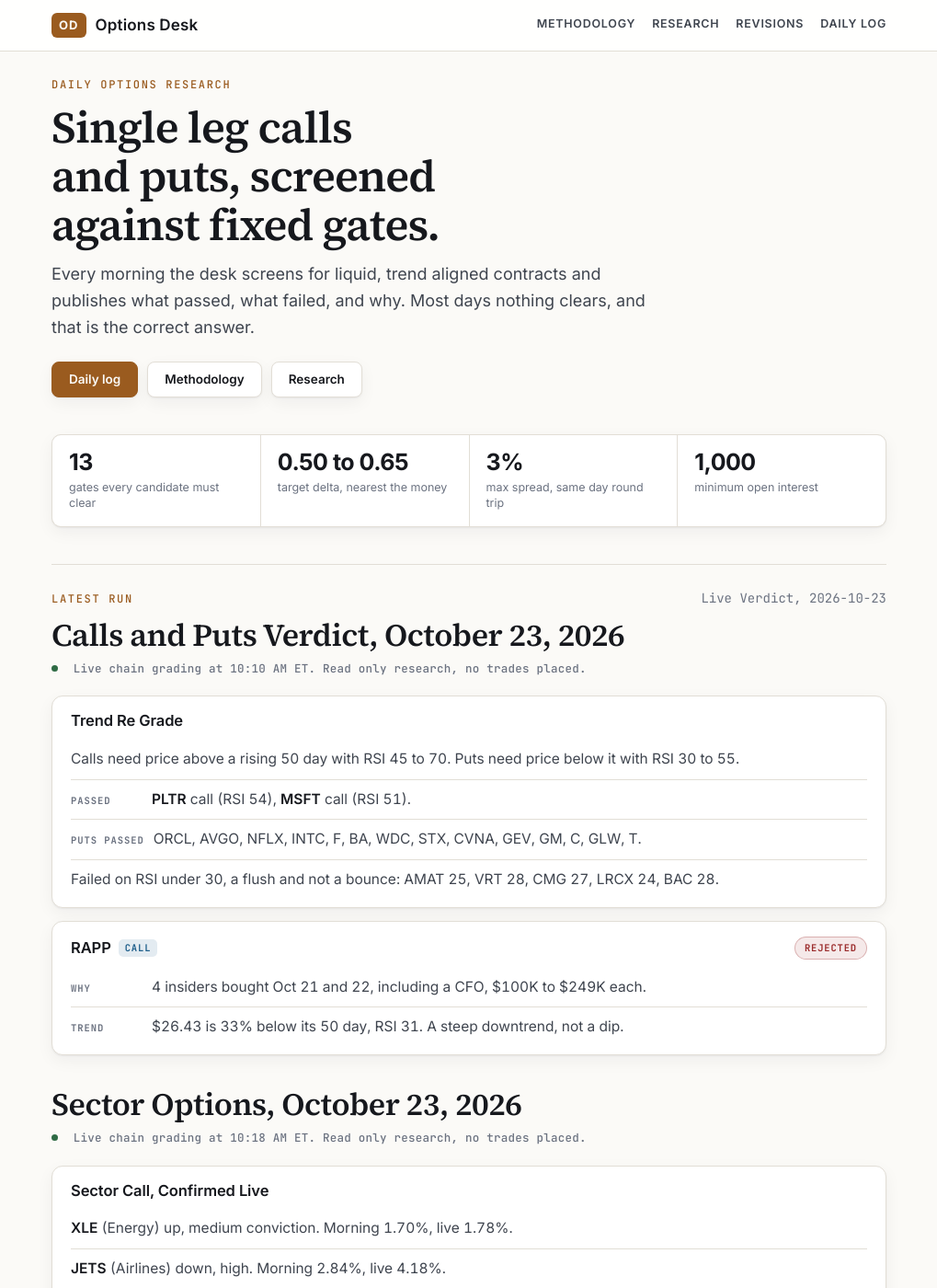
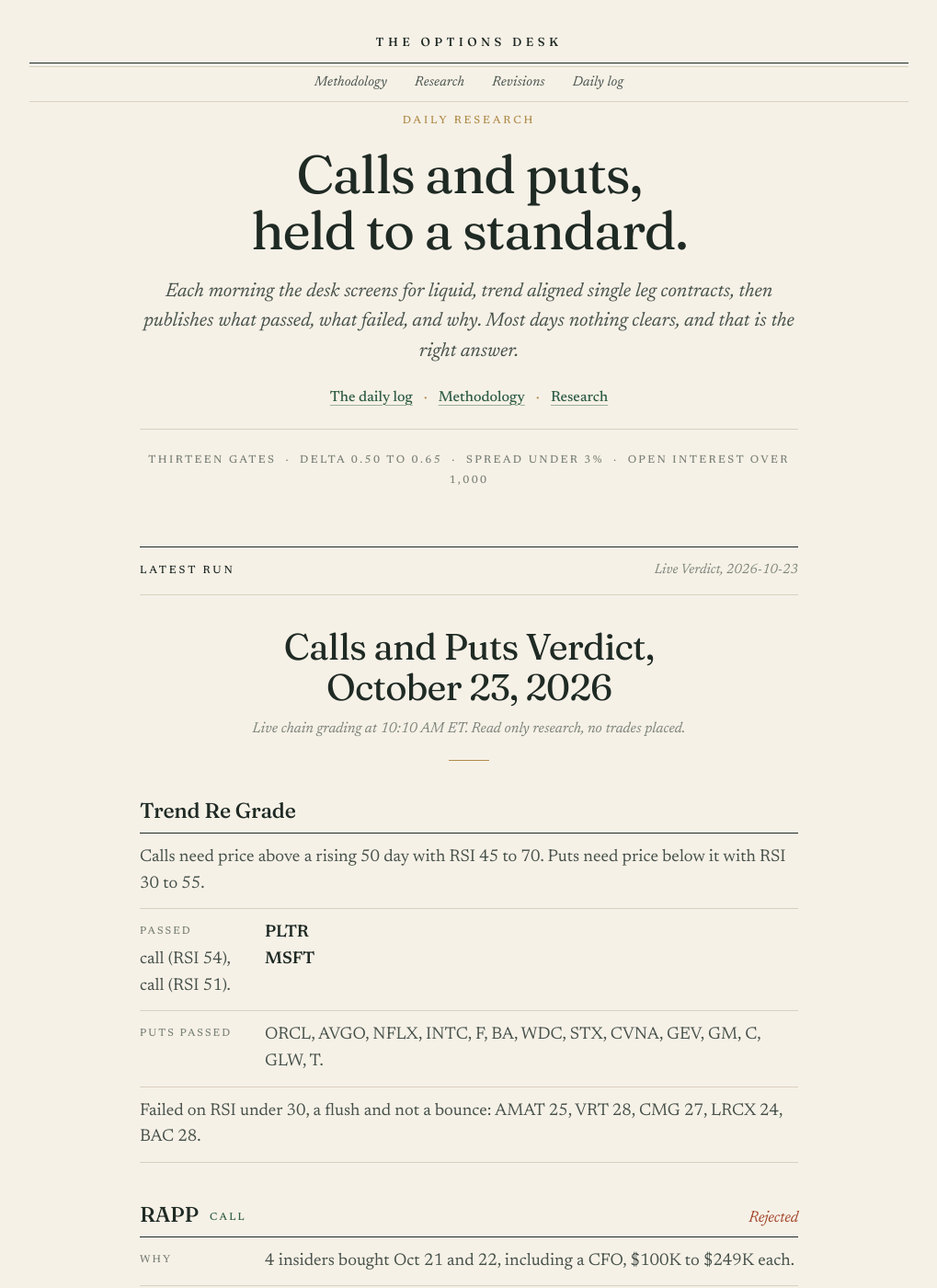
Before and after one commit to carolinehutchins05-prog/options-desk, a Jekyll site: the page built from index.md, in a window 1280 px wide and 1400 px high. Shown: the whole window at 92% size, without its empty margins (130-1149 px from the left). Built offline with Jekyll 4.4.1, drawn with Linux system fonts in a browser that asks for light colours; some of the changed text lies outside the part shown.

Commit message:
Live Verdict, 2026-10-23
Co-Authored-By: Claude Opus 5 <noreply@anthropic.com>

```diff
--- a/_layouts/default.html
+++ b/_layouts/default.html
@@ -7,7 +7,7 @@
 <meta name="description" content="{{ page.description | default: site.description }}">
 <link rel="preconnect" href="https://fonts.googleapis.com">
 <link rel="preconnect" href="https://fonts.gstatic.com" crossorigin>
-<link href="https://fonts.googleapis.com/css2?family=Inter:wght@400;500;600;700&family=Source+Serif+4:opsz,wght@8..60,400;8..60,600&family=JetBrains+Mono:wght@400;500;700&display=swap" rel="stylesheet">
+<link href="https://fonts.googleapis.com/css2?family=Fraunces:ital,opsz,wght@0,9..144,400;0,9..144,500;0,9..144,600;1,9..144,400&family=Newsreader:ital,opsz,wght@0,6..72,400;0,6..72,500;0,6..72,600;1,6..72,400&display=swap" rel="stylesheet">
 <link rel="stylesheet" href="{{ '/assets/style.css' | relative_url }}?v={{ site.time | date: '%s' }}">
 </head>
 <body>
@@ -15,8 +15,7 @@
 <header class="site">
   <div class="wrap">
     <a class="brand" href="{{ '/' | relative_url }}">
-      <span class="mark">OD</span>
-      <span class="brandtext">Options Desk</span>
+The Options Desk
     </a>
     <nav>
       <a href="{{ '/methodology' | relative_url }}">Methodology</a>
@@ -62,7 +61,7 @@
       var n=li.firstChild;
       if(n && n.nodeType===3){
         var m=n.nodeValue.match(/^([A-Za-z][A-Za-z ]{1,24}):\s+/);
-        if(m){ var k=document.createElement('span'); k.className='k'; k.textContent=m[1]; n.nodeValue=n.nodeValue.slice(m[0].length); li.insertBefore(k,n); }
+        if(m){ var k=document.createElement('span'); k.className='k'; li.classList.add('lab'); k.textContent=m[1]; n.nodeValue=n.nodeValue.slice(m[0].length); li.insertBefore(k,n); }
       }
     });
   });
--- a/assets/style.css
+++ b/assets/style.css
@@ -1,186 +1,147 @@
 :root{
-  --ink:#16181d; --ink2:#3f454f; --ink3:#6b7280;
-  --bg:#fbfaf7; --surface:#ffffff; --line:#e2ded6;
-  --accent:#9a5b1f; --accent-soft:#f3e9dc;
-  --pass:#2f6b45; --fail:#9c2d2d; --warn:#8a6518;
-  --mono:"JetBrains Mono",ui-monospace,SFMono-Regular,Menlo,monospace;
-  --serif:"Source Serif 4",Georgia,serif;
-  --measure:68ch;
+  --bg:#f6f1e7; --surface:#fbf8f1; --ink:#1f2a24; --ink2:#46514a; --ink3:#7b8279;
+  --line:#d9d1bf; --accent:#2f5d46; --accent-soft:#e9e4d3; --gold:#b08d4a;
+  --pass:#2f5d46; --fail:#a4492e; --warn:#8a6518; --call:#2f5d46; --put:#8a5a2b;
+  --display:"Fraunces",Georgia,serif; --body:"Newsreader",Georgia,serif;
 }
 @media (prefers-color-scheme:dark){
   :root:not([data-theme="light"]){
-    --ink:#e8e6e1; --ink2:#b3b0a9; --ink3:#86837c;
-    --bg:#101216; --surface:#171a1f; --line:#2a2e35;
-    --accent:#d79a4e; --accent-soft:#2a2118;
-    --pass:#6fba8b; --fail:#e08484; --warn:#d7b05a;
+    --bg:#121a16; --surface:#18221d; --ink:#ece6d8; --ink2:#b9b8aa; --ink3:#85887c;
+    --line:#2b3830; --accent:#8fc2a3; --accent-soft:#1d2a23; --gold:#c9a864;
+    --pass:#8fc2a3; --fail:#de8d72; --warn:#d7b05a; --call:#8fc2a3; --put:#d8a874;
   }
 }
 :root[data-theme="dark"]{
-  --ink:#e8e6e1; --ink2:#b3b0a9; --ink3:#86837c;
-  --bg:#101216; --surface:#171a1f; --line:#2a2e35;
-  --accent:#d79a4e; --accent-soft:#2a2118;
-  --pass:#6fba8b; --fail:#e08484; --warn:#d7b05a;
+  --bg:#121a16; --surface:#18221d; --ink:#ece6d8; --ink2:#b9b8aa; --ink3:#85887c;
+  --line:#2b3830; --accent:#8fc2a3; --accent-soft:#1d2a23; --gold:#c9a864;
+  --pass:#8fc2a3; --fail:#de8d72; --warn:#d7b05a; --call:#8fc2a3; --put:#d8a874;
 }
 *{box-sizing:border-box}
 html{-webkit-text-size-adjust:100%}
-body{margin:0;background:var(--bg);color:var(--ink);font:400 18px/1.65 var(--serif);
-  font-variant-numeric:tabular-nums;-webkit-font-smoothing:antialiased}
-.wrap{width:100%;max-width:940px;margin:0 auto;padding:0 16px}
+body{margin:0;background:var(--bg);color:var(--ink);font:400 19px/1.65 var(--body);
+  font-variant-numeric:lining-nums tabular-nums;-webkit-font-smoothing:antialiased;text-rendering:optimizeLegibility}
+.wrap{width:100%;max-width:1000px;margin:0 auto;padding:0 22px}
+main.wrap{max-width:760px}
 .skip{position:absolute;left:-9999px}
 .skip:focus{left:8px;top:8px;background:var(--surface);padding:8px;z-index:9}
-a{color:var(--accent);text-decoration-thickness:1px;text-underline-offset:3px}
-a:focus-visible,button:focus-visible{outline:2px solid var(--accent);outline-offset:2px}
+a{color:var(--accent);text-decoration-thickness:1px;text-underline-offset:4px;text-decoration-color:color-mix(in srgb,var(--accent) 45%,transparent)}
+a:hover{text-decoration-color:var(--accent)}
+a:focus-visible{outline:2px solid var(--accent);outline-offset:3px}
 
-header.site{border-bottom:1px solid var(--line);background:var(--surface);position:sticky;top:0;z-index:5}
-header.site .wrap{display:flex;flex-wrap:wrap;gap:12px 24px;align-items:center;justify-content:space-between;padding:14px 16px}
-.brand{display:flex;align-items:center;gap:10px;color:var(--ink);text-decoration:none}
-.mark{font:700 13px/1 var(--mono);letter-spacing:.08em;background:var(--accent);color:var(--bg);
-  padding:7px 8px;border-radius:3px}
-.brandtext{font:600 17px/1 var(--serif);letter-spacing:.01em}
-header nav{display:flex;flex-wrap:wrap;gap:4px 18px}
-header nav a{font:500 13px/1 var(--mono);letter-spacing:.04em;text-transform:uppercase;
-  color:var(--ink2);text-decoration:none;padding:4px 0;border-bottom:2px solid transparent}
-header nav a:hover{color:var(--accent);border-bottom-color:var(--accent)}
+/* masthead */
+header.site{text-align:center;padding:30px 0 0}
+header.site .wrap{display:block}
+.brand{display:inline-block;font:500 13px/1 var(--display);letter-spacing:.34em;text-transform:uppercase;
+  color:var(--ink);text-decoration:none;padding-bottom:16px}
+header nav{display:flex;justify-content:center;flex-wrap:wrap;gap:6px 30px;
+  border-top:1px solid var(--ink);border-bottom:1px solid var(--line);padding:13px 0;position:relative}
+header nav::before{content:"";position:absolute;left:0;right:0;top:3px;border-top:1px solid var(--line)}
+header nav a{font:500 15px/1 var(--body);font-style:italic;color:var(--ink2);text-decoration:none;letter-spacing:.01em}
+header nav a:hover{color:var(--accent)}
 
-main{padding:52px 16px 72px}
-main>*{max-width:var(--measure)}
-main>table,main>.full,main>.scroll{max-width:none}
+main{padding:54px 22px 80px}
 
-h1{font:600 clamp(32px,5vw,44px)/1.12 var(--serif);letter-spacing:-.015em;margin:0 0 8px;text-wrap:balance}
-h2{font:600 26px/1.25 var(--serif);margin:52px 0 12px;text-wrap:balance;
-  padding-top:18px;border-top:1px solid var(--line)}
-h3{font:600 20px/1.3 var(--serif);margin:32px 0 8px}
-h1+.lede{font:400 21px/1.55 var(--serif);color:var(--ink2);margin:0 0 8px;max-width:62ch}
-p,ul,ol{margin:0 0 18px}
-li{margin-bottom:7px}
+h1{font:400 clamp(34px,5.4vw,50px)/1.1 var(--display);letter-spacing:-.018em;margin:0 0 14px;text-wrap:balance;font-variation-settings:"opsz" 120}
+h2{font:500 28px/1.2 var(--display);letter-spacing:-.01em;margin:60px 0 14px;text-wrap:balance}
+h3{font:500 21px/1.3 var(--display);margin:34px 0 8px}
+p,ul,ol{margin:0 0 20px}
+li{margin-bottom:8px}
 strong{font-weight:600}
-code{font:500 .86em/1.5 var(--mono);background:var(--accent-soft);padding:2px 5px;border-radius:3px}
-pre{background:var(--surface);border:1px solid var(--line);border-radius:6px;padding:14px 16px;overflow-x:auto}
+em{font-style:italic}
+code{font:400 .84em/1.5 ui-monospace,SFMono-Regular,Menlo,monospace;background:var(--accent-soft);padding:2px 6px;border-radius:3px}
+pre{background:var(--surface);border:1px solid var(--line);padding:14px 16px;overflow-x:auto}
 pre code{background:none;padding:0;font-size:13px}
-blockquote{margin:0 0 22px;padding:2px 0 2px 18px;border-left:3px solid var(--accent);
-  color:var(--ink2);font-style:normal}
+blockquote{margin:0 0 24px;padding:2px 0 2px 20px;border-left:2px solid var(--gold);color:var(--ink2);font-style:italic}
 blockquote p:last-child{margin-bottom:0}
-hr{border:0;border-top:1px solid var(--line);margin:40px 0}
+hr{border:0;border-top:1px solid var(--line);margin:44px 0}
+.eyebrow{font:500 12px/1 var(--body);letter-spacing:.24em;text-transform:uppercase;color:var(--gold);margin:0 0 18px}
+.lede{font:italic 400 22px/1.5 var(--body);color:var(--ink2);margin:0 0 10px;max-width:none}
+.meta{font:italic 400 15px/1.5 var(--body);color:var(--ink3)}
+.pass{color:var(--pass);font-weight:600}
+.fail{color:var(--fail);font-weight:600}
 
-.eyebrow{font:500 12px/1 var(--mono);letter-spacing:.14em;text-transform:uppercase;
-  color:var(--ink3);margin:0 0 14px}
-.scroll{overflow-x:auto;margin:0 0 24px;border:1px solid var(--line);border-radius:6px;background:var(--surface)}
-table{border-collapse:collapse;width:100%;font:400 15px/1.45 var(--mono);margin:0 0 24px}
-.scroll table{margin:0;border:0}
-th,td{text-align:left;padding:10px 14px;border-bottom:1px solid var(--line);vertical-align:top}
-th{font-weight:700;font-size:12px;letter-spacing:.07em;text-transform:uppercase;color:var(--ink3);
-  background:var(--bg);white-space:nowrap}
+/* tables, booktabs style */
+.scroll{overflow-x:auto;margin:0 0 28px;border-top:1.5px solid var(--ink);border-bottom:1.5px solid var(--ink)}
+table{border-collapse:collapse;width:100%;font:400 16px/1.45 var(--body);margin:0 0 26px}
+.scroll table{margin:0}
+th,td{text-align:left;padding:11px 14px 11px 0;border-bottom:1px solid var(--line);vertical-align:top}
+th{font:500 12px/1.3 var(--body);letter-spacing:.14em;text-transform:uppercase;color:var(--ink3);white-space:nowrap;border-bottom:1px solid var(--ink)}
 tbody tr:last-child td{border-bottom:0}
-td strong{font-weight:700}
-.pass{color:var(--pass);font-weight:700}
-.fail{color:var(--fail);font-weight:700}
 
-.cards{display:grid;gap:14px;grid-template-columns:repeat(auto-fit,minmax(240px,1fr));
-  margin:0 0 28px;max-width:none}
-.card{display:block;background:var(--surface);border:1px solid var(--line);border-radius:6px;
-  padding:18px 20px;text-decoration:none;color:inherit}
-.card:hover{border-color:var(--accent)}
-.card h3{margin:0 0 6px;font-size:18px}
-.card p{margin:0;font-size:15px;color:var(--ink2);line-height:1.5}
-.card .tag{font:500 11px/1 var(--mono);letter-spacing:.1em;text-transform:uppercase;
-  color:var(--accent);display:block;margin:0 0 9px}
+/* research cards become an index */
+.cards{display:block;margin:10px 0 30px}
+.card{display:block;border-top:1px solid var(--line);padding:24px 0;text-decoration:none;color:inherit}
+.card:last-child{border-bottom:1px solid var(--line)}
+.card h3{margin:0 0 6px;font-size:23px}
+.card:hover h3{color:var(--accent)}
+.card p{margin:0;color:var(--ink2);font-size:18px;line-height:1.55}
+.card .tag{font:500 11.5px/1 var(--body);letter-spacing:.22em;text-transform:uppercase;color:var(--gold);display:block;margin:0 0 10px}
 
-.kpi{display:grid;gap:1px;grid-template-columns:repeat(auto-fit,minmax(150px,1fr));
-  background:var(--line);border:1px solid var(--line);border-radius:6px;overflow:hidden;
-  margin:0 0 30px;max-width:none}
-.kpi>div{background:var(--surface);padding:16px 18px}
-.kpi .n{font:700 25px/1.1 var(--mono);display:block;margin-bottom:5px}
-.kpi .l{font:400 13px/1.35 var(--serif);color:var(--ink3);display:block}
+/* figures */
+.kpi{display:grid;grid-template-columns:repeat(auto-fit,minmax(140px,1fr));gap:0;margin:8px 0 38px;
+  border-top:1px solid var(--ink);border-bottom:1px solid var(--line)}
+.kpi>div{padding:18px 18px 18px 0}
+.kpi .n{font:400 34px/1.05 var(--display);display:block;margin-bottom:6px;letter-spacing:-.02em}
+.kpi .l{font:italic 400 15px/1.35 var(--body);color:var(--ink3);display:block}
+.note{border-left:2px solid var(--gold);padding:2px 0 2px 20px;margin:0 0 26px;font-style:italic;color:var(--ink2)}
+.note p:last-child{margin-bottom:0}
+.note .h{font:500 11.5px/1 var(--body);font-style:normal;letter-spacing:.22em;text-transform:uppercase;color:var(--gold);display:block;margin-bottom:9px}
 
-.note{background:var(--surface);border:1px solid var(--line);border-left:3px solid var(--accent);
-  border-radius:0 6px 6px 0;padding:16px 18px;margin:0 0 24px}
-.note p:last-child{margin-bottom:0}
-.note .h{font:500 12px/1 var(--mono);letter-spacing:.1em;text-transform:uppercase;
-  color:var(--accent);display:block;margin-bottom:9px}
+/* front page */
+.hero{text-align:center;padding:14px 0 34px}
+.hero .eyebrow{margin-bottom:22px}
+.hero-title{font:400 clamp(36px,6vw,58px)/1.06 var(--display);letter-spacing:-.025em;margin:0 auto 20px;max-width:15ch;text-wrap:balance}
+.hero-sub{font:italic 400 21px/1.55 var(--body);color:var(--ink2);max-width:36em;margin:0 auto 24px}
+.hero-links{font:500 16px/1 var(--body);margin:0 0 26px}
+.hero-links span{color:var(--gold);margin:0 12px}
+.rules{font:500 12px/1.9 var(--body);letter-spacing:.2em;text-transform:uppercase;color:var(--ink3);margin:0;
+  padding-top:22px;border-top:1px solid var(--line)}
+.latest-head{display:flex;justify-content:space-between;align-items:baseline;gap:12px;flex-wrap:wrap;
+  margin:26px 0 0;padding:14px 0;border-top:1.5px solid var(--ink);border-bottom:1px solid var(--line)}
+.latest-head .eyebrow{margin:0;color:var(--ink)}
+.latest-head .meta{margin:0}
 
-.meta{font:400 14px/1.5 var(--mono);color:var(--ink3)}
-footer.site{border-top:1px solid var(--line);background:var(--surface);padding:28px 16px 40px;margin-top:40px}
-footer.site p{font-size:15px;color:var(--ink2);margin:0 0 7px;max-width:var(--measure)}
-footer.site .meta{font-size:13px}
+/* daily report */
+.report .r-title{font:400 clamp(30px,4.6vw,40px)/1.12 var(--display);letter-spacing:-.02em;text-align:center;margin:46px 0 10px}
+.report .r-title:first-child{margin-top:34px}
+.report .r-sub{border:0;padding:0;margin:0 0 40px;text-align:center;font:italic 400 16px/1.5 var(--body);color:var(--ink3)}
+.report .r-sub p{margin:0}
+.report .r-sub::after{content:"";display:block;width:44px;border-top:1px solid var(--gold);margin:22px auto 0}
+.rcard{margin:0 0 42px}
+.rcard h2{display:flex;align-items:baseline;justify-content:space-between;gap:6px 16px;flex-wrap:wrap;
+  font:500 23px/1.25 var(--display);letter-spacing:-.01em;border:0;padding:0 0 9px;margin:0;
+  border-bottom:1px solid var(--ink)}
+.rcard h2 .ht{display:inline-flex;align-items:baseline;flex-wrap:wrap}
+.side{font:500 11.5px/1 var(--body);letter-spacing:.2em;text-transform:uppercase;margin-left:12px;position:relative;top:-2px}
+.side.call{color:var(--call)}
+.side.put{color:var(--put)}
+.pill{font:italic 400 17px/1 var(--body);color:var(--ink2)}
+.pill.fail{color:var(--fail)}
+.pill.pass{color:var(--pass)}
+.rcard ul{list-style:none;margin:0;padding:0}
+.rcard li{margin:0;padding:12px 0;border-bottom:1px solid var(--line);color:var(--ink2);font-size:18.5px;line-height:1.55}
+.rcard li.lab{display:grid;grid-template-columns:118px 1fr;gap:0 18px}
+.rcard li strong{color:var(--ink);font-weight:600}
+.rcard li .k{font:500 11.5px/1 var(--body);letter-spacing:.18em;text-transform:uppercase;color:var(--ink3);padding-top:7px}
+.rcard p{margin:12px 0 0;color:var(--ink2)}
 
-@media (max-width:560px){
-  body{font-size:17px}
-  main{padding:34px 16px 52px}
-  h2{margin-top:40px}
-  .brandtext{display:none}
-  table{font-size:13.5px}
-  th,td{padding:9px 11px}
+/* archive */
+.runlist{margin:14px 0 30px;border-top:1.5px solid var(--ink)}
+.runrow{display:flex;flex-wrap:wrap;align-items:baseline;gap:6px 26px;padding:16px 0;border-bottom:1px solid var(--line)}
+.runrow .d{font:500 20px/1.2 var(--display);min-width:150px;color:var(--ink);letter-spacing:-.01em}
+.runrow a{font:italic 400 18px/1.2 var(--body);text-decoration:none;border-bottom:1px solid color-mix(in srgb,var(--accent) 40%,transparent)}
+.runrow a:hover{border-bottom-color:var(--accent)}
+
+footer.site{border-top:1px solid var(--line);padding:30px 22px 46px;margin-top:30px;text-align:center}
+footer.site p{font:italic 400 15.5px/1.55 var(--body);color:var(--ink3);margin:0 auto 6px;max-width:44em}
+footer.site strong{font-style:normal;font-weight:500;color:var(--ink2)}
+
+@media (max-width:600px){
+  body{font-size:18px}
+  main{padding:38px 20px 56px}
+  header nav{gap:6px 20px}
+  .rcard li.lab{grid-template-columns:1fr}
+  .rcard li .k{padding:0 0 5px}
+  .hero-title{max-width:12ch}
 }
 @media (prefers-reduced-motion:reduce){*{transition:none!important;animation:none!important}}
-
-/* ---- v2: professional layer ---- */
-:root{--sans:"Inter",system-ui,-apple-system,"Segoe UI",sans-serif;--call:#1f5f8b;--put:#7a3f8f;
-  --shadow:0 1px 2px rgba(20,24,30,.05),0 6px 18px rgba(20,24,30,.05)}
-@media (prefers-color-scheme:dark){:root:not([data-theme="light"]){--call:#7db4e0;--put:#c597d6;--shadow:0 1px 2px rgba(0,0,0,.4)}}
-:root[data-theme="dark"]{--call:#7db4e0;--put:#c597d6;--shadow:0 1px 2px rgba(0,0,0,.4)}
-
-header.site{backdrop-filter:saturate(1.4) blur(8px);background:color-mix(in srgb,var(--surface) 88%,transparent)}
-.brandtext,header nav a{font-family:var(--sans)}
-header nav a{font-size:12.5px;font-weight:600;letter-spacing:.06em}
-.mark{border-radius:6px;font-family:var(--sans)}
-
-main>.report,main>.runlist{max-width:820px}
-main>.hero,main>.kpi,main>.latest-head{max-width:none}
-
-.hero{padding:30px 0 34px;margin:0 0 6px}
-.hero .eyebrow{color:var(--accent)}
-.hero-title{font:600 clamp(30px,5.2vw,48px)/1.1 var(--serif);letter-spacing:-.02em;margin:0 0 14px;max-width:20ch;text-wrap:balance}
-.hero-sub{font:400 18px/1.6 var(--sans);color:var(--ink2);max-width:60ch;margin:0 0 22px}
-.hero-actions{display:flex;flex-wrap:wrap;gap:10px}
-.btn{font:600 13.5px/1 var(--sans);padding:12px 18px;border-radius:8px;border:1px solid var(--line);
-  background:var(--surface);color:var(--ink);text-decoration:none;box-shadow:var(--shadow)}
-.btn:hover{border-color:var(--accent);color:var(--accent)}
-.btn.primary{background:var(--accent);border-color:var(--accent);color:var(--bg)}
-.btn.primary:hover{color:var(--bg);filter:brightness(1.08)}
-
-.kpi{border-radius:10px;box-shadow:var(--shadow);margin-bottom:40px}
-.kpi .n{font-family:var(--sans);font-weight:700;letter-spacing:-.02em}
-.kpi .l{font-family:var(--sans);font-size:12.5px}
-
-.latest-head{display:flex;justify-content:space-between;align-items:baseline;gap:12px;flex-wrap:wrap;
-  border-top:1px solid var(--line);padding-top:26px;margin:0 0 6px}
-.latest-head .eyebrow{margin:0;color:var(--accent)}
-
-.report{font-family:var(--sans);font-size:15.5px;line-height:1.6;color:var(--ink)}
-.report .r-title{font:600 clamp(26px,4vw,34px)/1.15 var(--serif);letter-spacing:-.015em;margin:34px 0 8px}
-.report .r-title:first-child{margin-top:10px}
-.report .r-sub{border:0;padding:0;margin:0 0 20px;font:500 12.5px/1.5 var(--mono);color:var(--ink3);
-  letter-spacing:.02em}
-.report .r-sub::before{content:"";display:inline-block;width:7px;height:7px;border-radius:50%;
-  background:var(--pass);margin-right:9px;vertical-align:1px}
-.rcard{background:var(--surface);border:1px solid var(--line);border-radius:12px;padding:16px 20px 8px;
-  margin:0 0 14px;box-shadow:var(--shadow)}
-.rcard h2{display:flex;align-items:center;justify-content:space-between;gap:12px;flex-wrap:wrap;
-  font:600 16.5px/1.3 var(--sans);letter-spacing:-.005em;border:0;padding:0;margin:0 0 8px}
-.rcard h2 .ht{display:inline-flex;align-items:center;gap:8px;flex-wrap:wrap}
-.rcard ul{list-style:none;margin:0;padding:0}
-.rcard li{margin:0;padding:9px 0;border-top:1px solid var(--line);color:var(--ink2)}
-.rcard li:first-child{border-top-color:transparent}
-.rcard li strong{color:var(--ink);font-weight:600}
-.rcard li .k{display:inline-block;min-width:78px;margin-right:10px;font:600 10.5px/1 var(--mono);
-  letter-spacing:.09em;text-transform:uppercase;color:var(--ink3)}
-.rcard p{margin:0 0 12px;color:var(--ink2)}
-.pill{font:600 10.5px/1 var(--mono);letter-spacing:.08em;text-transform:uppercase;padding:6px 10px;
-  border-radius:999px;background:var(--bg);color:var(--ink2);border:1px solid var(--line);white-space:nowrap}
-.pill.fail{color:var(--fail);background:color-mix(in srgb,var(--fail) 10%,transparent);border-color:color-mix(in srgb,var(--fail) 30%,transparent)}
-.pill.pass{color:var(--pass);background:color-mix(in srgb,var(--pass) 10%,transparent);border-color:color-mix(in srgb,var(--pass) 30%,transparent)}
-.side{font:700 10.5px/1 var(--mono);letter-spacing:.08em;padding:4px 7px;border-radius:5px}
-.side.call{color:var(--call);background:color-mix(in srgb,var(--call) 12%,transparent)}
-.side.put{color:var(--put);background:color-mix(in srgb,var(--put) 12%,transparent)}
-
-.runlist{display:grid;gap:10px;margin:8px 0 28px}
-.runrow{display:flex;flex-wrap:wrap;align-items:center;gap:10px 14px;background:var(--surface);
-  border:1px solid var(--line);border-radius:10px;padding:14px 18px;box-shadow:var(--shadow)}
-.runrow .d{font:600 14px/1 var(--sans);min-width:118px;color:var(--ink)}
-.runrow a{font:600 12.5px/1 var(--sans);text-decoration:none;padding:8px 12px;border-radius:7px;
-  background:var(--accent-soft);color:var(--accent)}
-.runrow a:hover{background:var(--accent);color:var(--bg)}
-@media (max-width:560px){.rcard{padding:14px 15px 6px}.rcard li .k{display:block;margin:0 0 4px}.hero{padding-top:14px}}
-main>.report,main>.runlist{max-width:none}
-.hero-title{max-width:24ch}
-.report .r-sub p{display:inline;margin:0}
--- a/index.md
+++ b/index.md
@@ -4,18 +4,12 @@ title: Options Desk
 ---
 
 <section class="hero">
-<p class="eyebrow">Daily options research</p>
-<h1 class="hero-title">Single leg calls and puts, screened against fixed gates.</h1>
-<p class="hero-sub">Every morning the desk screens for liquid, trend aligned contracts and publishes what passed, what failed, and why. Most days nothing clears, and that is the correct answer.</p>
-<div class="hero-actions"><a class="btn primary" href="archive/">Daily log</a><a class="btn" href="methodology">Methodology</a><a class="btn" href="research/">Research</a></div>
+<p class="eyebrow">Daily research</p>
+<h1 class="hero-title">Calls and puts, held to a standard.</h1>
+<p class="hero-sub">Each morning the desk screens for liquid, trend aligned single leg contracts, then publishes what passed, what failed, and why. Most days nothing clears, and that is the right answer.</p>
+<p class="hero-links"><a href="archive/">The daily log</a><span>&middot;</span><a href="methodology">Methodology</a><span>&middot;</span><a href="research/">Research</a></p>
+<p class="rules">Thirteen gates &nbsp;&middot;&nbsp; Delta 0.50 to 0.65 &nbsp;&middot;&nbsp; Spread under 3% &nbsp;&middot;&nbsp; Open interest over 1,000</p>
 </section>
-
-<div class="kpi">
-<div><span class="n">13</span><span class="l">gates every candidate must clear</span></div>
-<div><span class="n">0.50 to 0.65</span><span class="l">target delta, nearest the money</span></div>
-<div><span class="n">3%</span><span class="l">max spread, same day round trip</span></div>
-<div><span class="n">1,000</span><span class="l">minimum open interest</span></div>
-</div>
 <div class="latest-head"><span class="eyebrow">Latest run</span><span class="meta">Live Verdict, 2026-10-23</span></div>
 
 <div class="report" markdown="1">
@@ -79,5 +73,3 @@ title: Options Desk
 - Flips if the same split holds tomorrow with real volume, or oil gives back today's gain.
 
 </div>
-
-<p class="meta" style="margin-top:36px">Not investment advice. A personal research log. No position or account data is published here.</p>
```
Also changed, not shown: 1 other file.
